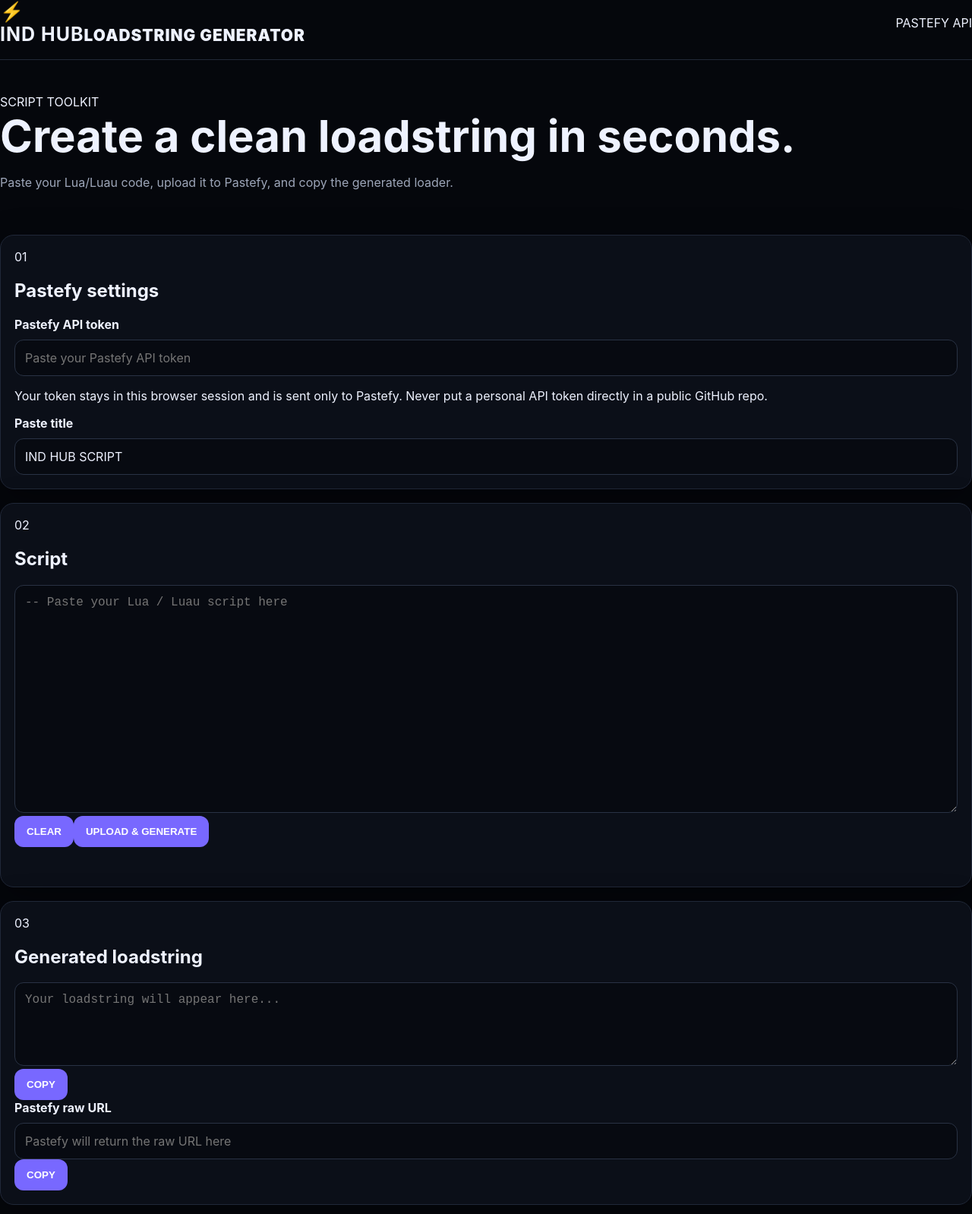
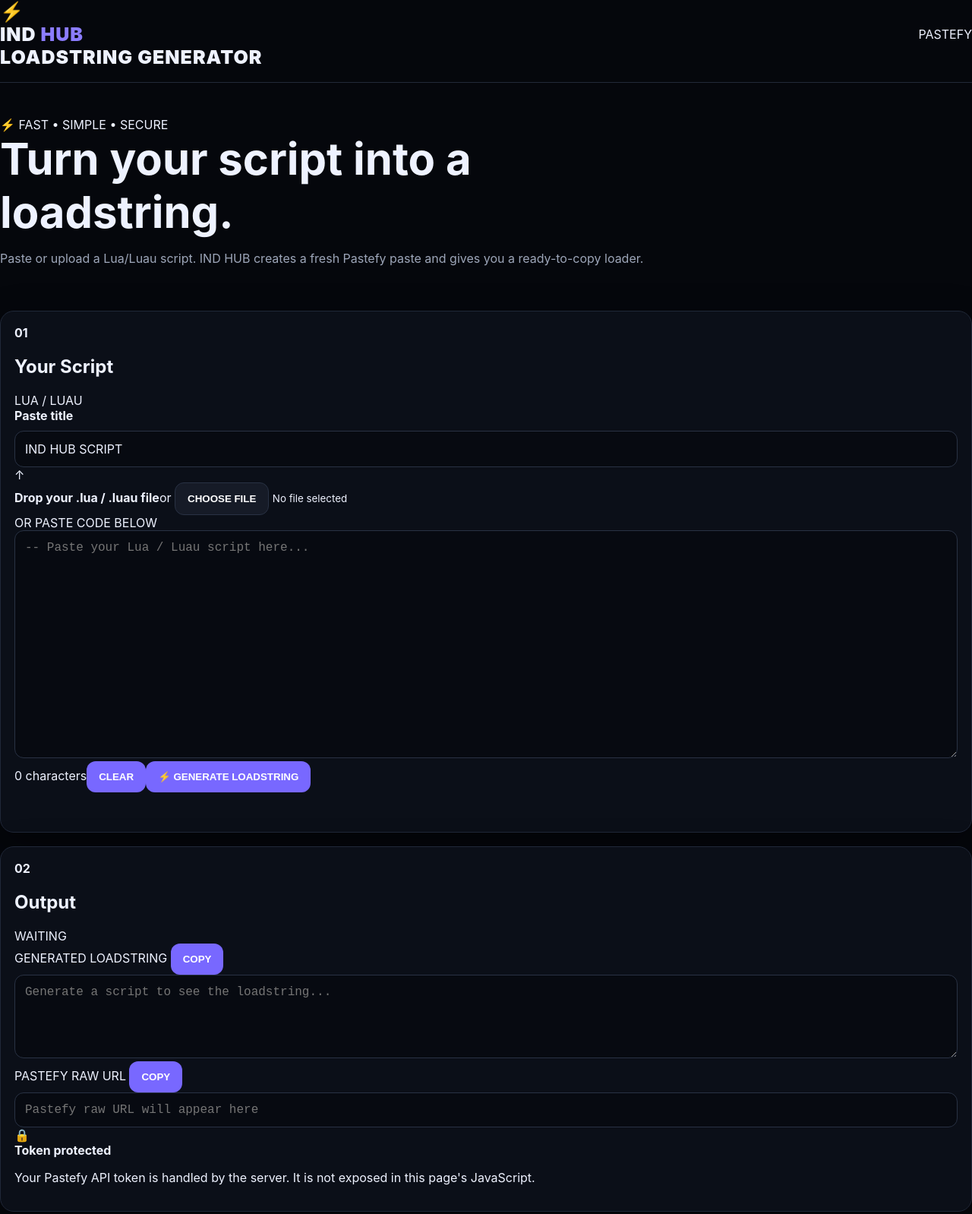
Before and after one commit to MRGAMING1141/IND-HUB-BOT, a website: page obfuscator/index.html in a window 1280 px wide. Shown: the top 1598 px of the page at 76% size. Drawn offline with Linux system fonts and the light colour scheme.

Commit message:
Refurbish IND HUB generator UI and fix frontend fields

```diff
--- a/obfuscator/index.html
+++ b/obfuscator/index.html
@@ -1,48 +1,46 @@
 <!doctype html>
 <html lang="en">
 <head>
-<meta charset="utf-8">
-<meta name="viewport" content="width=device-width,initial-scale=1">
-<meta name="theme-color" content="#070912">
-<title>IND HUB • Loadstring Generator</title>
+<meta charset="utf-8"><meta name="viewport" content="width=device-width,initial-scale=1">
+<meta name="theme-color" content="#070912"><title>IND HUB • Loadstring Generator</title>
 <link rel="stylesheet" href="style.css">
 </head>
 <body>
-<div class="glow glow-a"></div><div class="glow glow-b"></div>
+<div class="orb orb1"></div><div class="orb orb2"></div>
 <main class="container">
 <header class="topbar">
-  <div class="brand"><span class="bolt">⚡</span><div><b>IND HUB</b><small>LOADSTRING GENERATOR</small></div></div>
-  <span class="badge">PASTEFY API</span>
+  <div class="brand"><div class="logo">⚡</div><div><div class="name">IND <span>HUB</span></div><div class="sub">LOADSTRING GENERATOR</div></div></div>
+  <div class="status-pill"><i></i> PASTEFY</div>
 </header>
 <section class="hero">
-  <span class="eyebrow">SCRIPT TOOLKIT</span>
-  <h1>Create a clean <span>loadstring</span> in seconds.</h1>
-  <p>Paste your Lua/Luau code, upload it to Pastefy, and copy the generated loader.</p>
+  <div class="tag">⚡ FAST • SIMPLE • SECURE</div>
+  <h1>Turn your script into a<br><span>loadstring.</span></h1>
+  <p>Paste or upload a Lua/Luau script. IND HUB creates a fresh Pastefy paste and gives you a ready-to-copy loader.</p>
 </section>
-<section class="grid">
-  <div class="card">
-    <div class="card-title"><span>01</span><h2>Pastefy settings</h2></div>
-    <label for="token">Pastefy API token</label>
-    <input id="token" type="password" autocomplete="off" placeholder="Paste your Pastefy API token">
-    <p class="hint">Your token stays in this browser session and is sent only to Pastefy. Never put a personal API token directly in a public GitHub repo.</p>
-    <label for="title">Paste title</label>
-    <input id="title" maxlength="120" value="IND HUB SCRIPT" placeholder="Script title">
-  </div>
-  <div class="card">
-    <div class="card-title"><span>02</span><h2>Script</h2></div>
-    <textarea id="source" spellcheck="false" placeholder="-- Paste your Lua / Luau script here"></textarea>
-    <div class="actions"><button id="clear" class="ghost">CLEAR</button><button id="generate">UPLOAD &amp; GENERATE</button></div>
+<section class="workspace">
+  <div class="card editor-card">
+    <div class="section-head"><div><b>01</b><h2>Your Script</h2></div><span class="lua">LUA / LUAU</span></div>
+    <label class="title-label">Paste title</label>
+    <input id="scriptTitle" maxlength="120" value="IND HUB SCRIPT" placeholder="Script title">
+    <div class="drop" id="dropZone" tabindex="0">
+      <input id="luaFile" type="file" accept=".lua,.luau,text/plain" hidden>
+      <div class="upload-icon">↑</div><strong>Drop your .lua / .luau file</strong><span>or</span>
+      <button type="button" id="chooseFile" class="secondary">CHOOSE FILE</button>
+      <small id="fileInfo">No file selected</small>
+    </div>
+    <div class="or"><span>OR PASTE CODE BELOW</span></div>
+    <textarea id="source" spellcheck="false" placeholder="-- Paste your Lua / Luau script here..."></textarea>
+    <div class="editor-footer"><span id="counter">0 characters</span><button id="clear" class="ghost">CLEAR</button><button id="generate" class="primary">⚡ GENERATE LOADSTRING</button></div>
     <div id="status" role="status"></div>
   </div>
+  <div class="card result-card">
+    <div class="section-head"><div><b>02</b><h2>Output</h2></div><span class="ready" id="ready">WAITING</span></div>
+    <div class="output-box"><div class="output-label">GENERATED LOADSTRING <button id="copyLoader">COPY</button></div><textarea id="loader" readonly placeholder="Generate a script to see the loadstring..."></textarea></div>
+    <div class="output-box"><div class="output-label">PASTEFY RAW URL <button id="copyUrl">COPY</button></div><input id="rubisUrl" readonly placeholder="Pastefy raw URL will appear here">
+    </div>
+    <div class="tip"><span>🔒</span><div><b>Token protected</b><p>Your Pastefy API token is handled by the server. It is not exposed in this page's JavaScript.</p></div></div>
+  </div>
 </section>
-<section class="card result">
-  <div class="card-title"><span>03</span><h2>Generated loadstring</h2></div>
-  <div class="result-row"><textarea id="loader" readonly placeholder="Your loadstring will appear here..."></textarea><button id="copyLoader" class="copy">COPY</button></div>
-  <label for="rawUrl">Pastefy raw URL</label>
-  <div class="result-row"><input id="rawUrl" readonly placeholder="Pastefy will return the raw URL here"><button id="copyUrl" class="copy">COPY</button></div>
-</section>
-<footer>IND HUB • Made By MR_GAMING1141 • Pastefy-powered</footer>
-</main>
-<script src="app.js"></script>
-</body>
-</html>
+<footer><b>IND HUB</b> • Made By MR_GAMING1141 • Pastefy-powered</footer>
+</main><script src="app.js"></script>
+</body></html>
```
